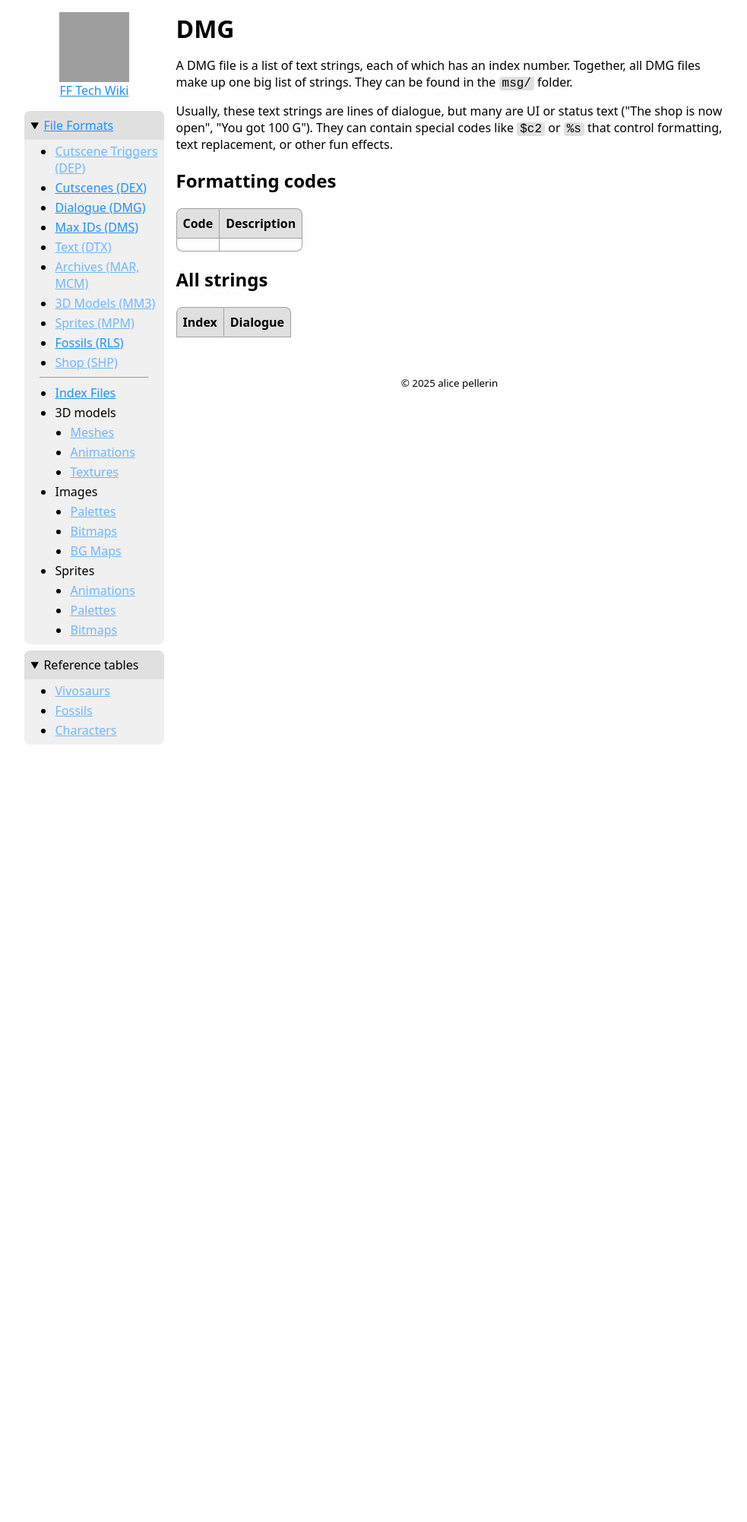
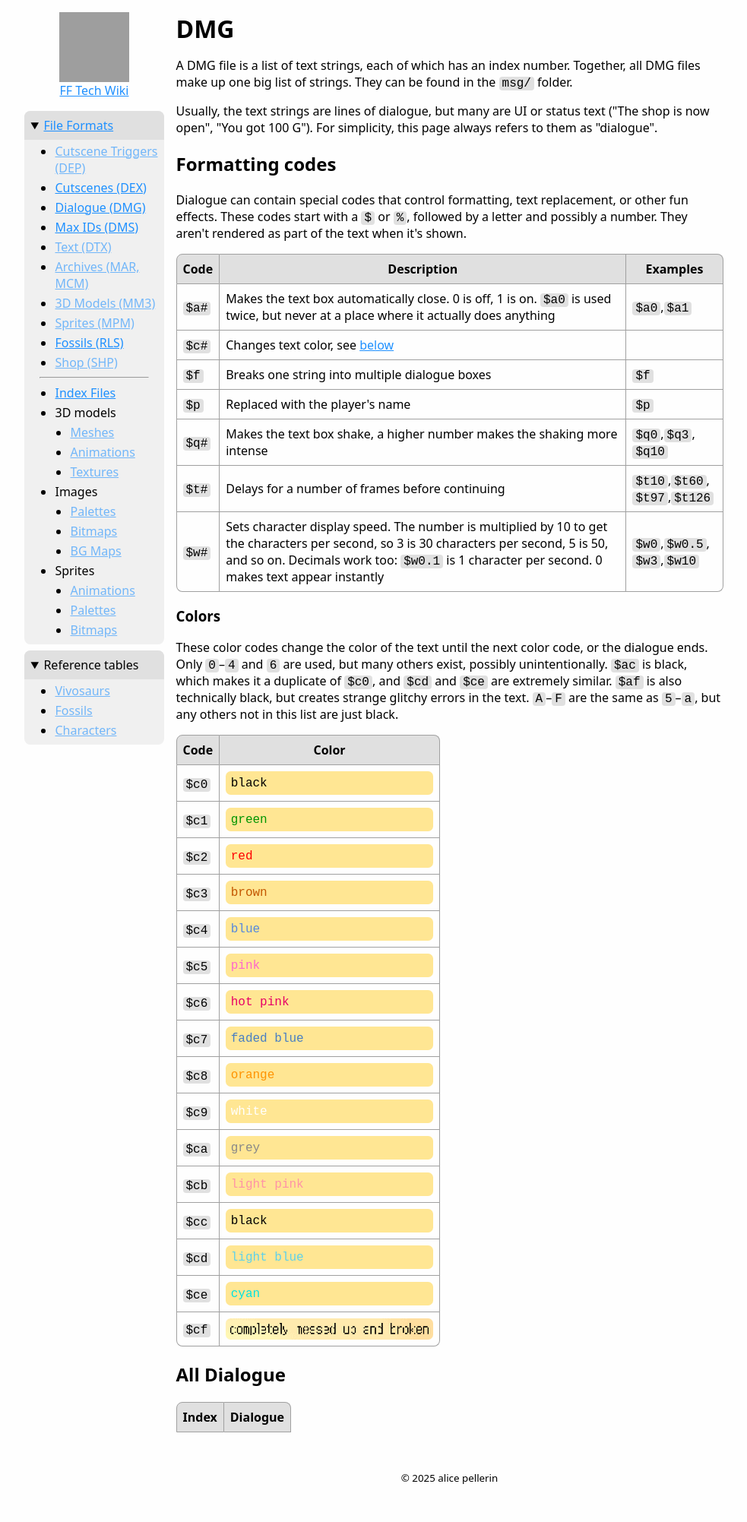
Before and after one commit to simonomi/fftechwiki, a Jekyll site: the page built from file-formats/DMG/index.html, in a window 1280 px wide. Shown: the whole page at 76% size, without its empty margins (148-1131 px from the left). Built offline with Jekyll 4.4.1, drawn with Linux system fonts in a browser that asks for light colours; before the commit the page ends 996 px from its top, so only the background shows below that; grey boxes are pictures that could not be loaded.

Commit message:
DMG formatting codes and colors

```diff
--- /dev/null
+++ b/_data/DMG/colors.yml
@@ -0,0 +1,32 @@
+- code: "0"
+  name: "black"
+- code: "1"
+  name: "green"
+- code: "2"
+  name: "red"
+- code: "3"
+  name: "brown"
+- code: "4"
+  name: "blue"
+- code: "5"
+  name: "pink"
+- code: "6"
+  name: "hot pink"
+- code: "7"
+  name: "faded blue"
+- code: "8"
+  name: "orange"
+- code: "9"
+  name: "white"
+- code: "a"
+  name: "grey"
+- code: "b"
+  name: "light pink"
+- code: "c"
+  name: "black"
+- code: "d"
+  name: "light blue"
+- code: "e"
+  name: "cyan"
+- code: "f"
+  rawName: '<img id="broken-image" loading="lazy" src="/fftechwiki/images/DMG/broken-color-code.png">'
--- /dev/null
+++ b/_data/DMG/formattingCodes.yml
@@ -0,0 +1,23 @@
+- code: "$a#" # multi digit int (>1 is on), defaults to 0
+  description: "Makes the text box automatically close. 0 is off, 1 is on. <code>$a0</code> is used twice, but never at a place where it actually does anything"
+  examples: ["$a0", "$a1"]
+- code: "$c#" # 1-digit character
+  description: 'Changes text color, see <a href="#colors">below</a>'
+- code: "$f" # no args
+  description: "Breaks one string into multiple dialogue boxes"
+  examples: ["$f"]
+- code: "$p"
+  description: "Replaced with the player's name"
+  examples: ["$p"]
+# $N - used for string replacement—only once, captain travers
+- code: "$q#" # multi digit int
+  description: "Makes the text box shake, a higher number makes the shaking more intense"
+  examples: ["$q0", "$q3", "$q10"]
+# %s (%old, %new) - replaced with a string, usually a rock
+- code: "$t#" # multi digit int
+  description: "Delays for a number of frames before continuing"
+  examples: ["$t10", "$t60", "$t97", "$t126"]
+# $V - replaced with a number, multiple places
+- code: "$w#" # full decimal
+  description: "Sets character display speed. The number is multiplied by 10 to get the characters per second, so 3 is 30 characters per second, 5 is 50, and so on. Decimals work too: <code>$w0.1</code> is 1 character per second. 0 makes text appear instantly"
+  examples: ["$w0", "$w0.5", "$w3", "$w10"]
--- a/_includes/DMG.css
+++ b/_includes/DMG.css
@@ -13,10 +13,32 @@ dialogue-hot-pink { color: #e70066; }
 dialogue-faded-blue { color: #487ec3; }
 dialogue-orange { color: #ff9300; }
 dialogue-white { color: white; }
+dialogue-grey { color: #888888; }
+dialogue-light-pink { color: #ff93a6; }
+dialogue-black { color: black; }
+dialogue-light-blue { color: #5ED1EA; }
+dialogue-cyan { color: #00E2E0; }
+
+#broken-image {
+	display: block;
+
+	/* copy stuff from pre so em and lh are the right size */
+	font-family: ui-monospace, monospace;
+	font-size: 13px;
+	-webkit-text-size-adjust: 100%;
+
+	height: calc(1lh + 0.5em * 2); /* 0.5em is pre's padding */
+	                               /* this still isn't right :( but whatever */
+	width: auto;
+	aspect-ratio: 740 / 76;
+
+	border-radius: 0.5em;
+}
 
 /* TODO: at some point, use the fossil fighters font! */
 td pre {
-	background-color: #ffd582;
+	/* background-color: #ffd582; */
+	background-color: #ffe693;
 	color: black;
 
 	/* TODO: detect character and render border color!! */
--- a/_includes/code.css
+++ b/_includes/code.css
@@ -1,7 +1,7 @@
 pre {
 	background-color: var(--background-color-code);
-	padding: .5em;
-	border-radius: .5em;
+	padding: 0.5em;
+	border-radius: 0.5em;
 	tab-size: 4;
 	overflow-x: scroll;
 
--- a/file-formats/DMG/index.html
+++ b/file-formats/DMG/index.html
@@ -5,40 +5,84 @@ layout: default
 ---
 <p>A DMG file is a list of text strings, each of which has an index number. Together, all DMG files make up one big list of strings. They can be found in the <code>msg/</code> folder.</p>
 
-<p>Usually, these text strings are lines of dialogue, but many are UI or status text ("The shop is now open", "You got 100 G"). They can contain special codes like <code>$c2</code> or <code>%s</code> that control formatting, text replacement, or other fun effects.</p>
+<p>Usually, the text strings are lines of dialogue, but many are UI or status text ("The shop is now open", "You got 100 G"). For simplicity, this page always refers to them as "dialogue".</p>
 
 <!-- TODO: more about dialogue box format: speaker name -->
 
 <h2>Formatting codes</h2>
+
+<p>Dialogue can contain special codes that control formatting, text replacement, or other fun effects. These codes start with a <code>$</code> or <code>%</code>, followed by a letter and possibly a number. They aren't rendered as part of the text when it's shown.</p>
+
 <table>
 	<thead>
 		<tr>
 			<th>Code</th>
 			<th>Description</th>
+			<th>Examples</th>
 		</tr>
 	</thead>
 	<tbody>
+		{%- for formatCode in site.data.DMG.formattingCodes -%}
 		<tr>
-			<td></td>
-			<td></td>
+			<td><code>{{ formatCode.code }}</code></td>
+			<td>{{ formatCode.description }}</td>
+			<td>
+				{%- for example in formatCode.examples -%}
+					<code>{{ example }}</code>
+					{%- unless forloop.last -%}
+						,
+					{%- endunless -%}
+				{%- endfor -%}
+			</td>
 		</tr>
+		{%- endfor -%}
 	</tbody>
 </table>
 
-<h2>All strings</h2>
+<h3 id="colors">Colors</h3>
+
+<p>These color codes change the color of the text until the next color code, or the dialogue ends. Only <code>0</code>–<code>4</code> and <code>6</code> are used, but many others exist, possibly unintentionally. <code>$ac</code> is black, which makes it a duplicate of <code>$c0</code>, and <code>$cd</code> and <code>$ce</code> are extremely similar. <code>$af</code> is also technically black, but creates strange glitchy errors in the text. <code>A</code>–<code>F</code> are the same as <code>5</code>–<code>a</code>, but any others not in this list are just black.</p>
+
+<table>
+	<thead>
+		<tr>
+			<th>Code</th>
+			<th>Color</th>
+		</tr>
+	</thead>
+	<tbody>
+		{%- for color in site.data.DMG.colors -%}
+		<tr>
+			<td><code>$c{{ color.code }}</code></td>
+			<td>
+				{%- if color.rawName -%}
+					{{- color.rawName -}}
+				{%- else -%}
+					<pre><code><dialogue-{{ color.name | replace: " ", "-" }}>
+						{{- color.name -}}
+					</dialogue-{{ color.name | replace: " ", "-" }}></code></pre>
+				{%- endif -%}
+			</td>
+		</tr>
+		{%- endfor -%}
+	</tbody>
+</table>
+
+
+<h2>All Dialogue</h2>
 
 <table>
 	<thead>
 		<tr>
 			<th>Index</th>
-			<th>Dialogue</th> <!-- TODO: rename? -->
+			<th class="text-align-start">Dialogue</th>
 		</tr>
 	</thead>
 	<tbody>
 		{%- for dialogue in site.data.DMG.dialogue -%}
 		<tr>
 			<td class="bold text-align-center">{{ dialogue.index }}</td>
-			<td><pre>{{ dialogue.string }}</pre></td>
+			<td><pre><code>{{ dialogue.string }}</code></pre></td>
 		</tr>
 		{%- endfor -%}
 	</tbody>
```
Also changed, not shown: images/DMG/broken-color-code.png (added), 1 other file.
